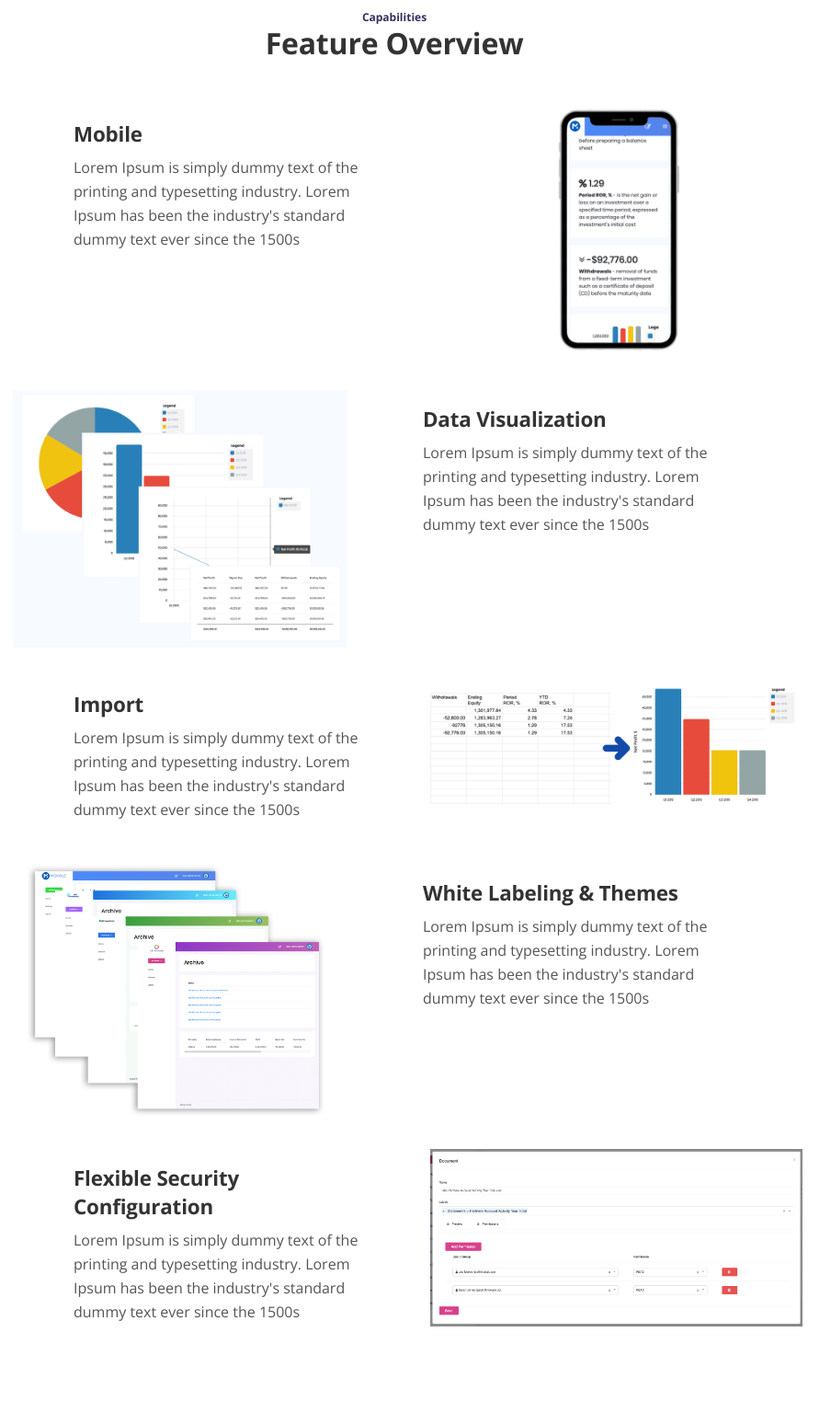
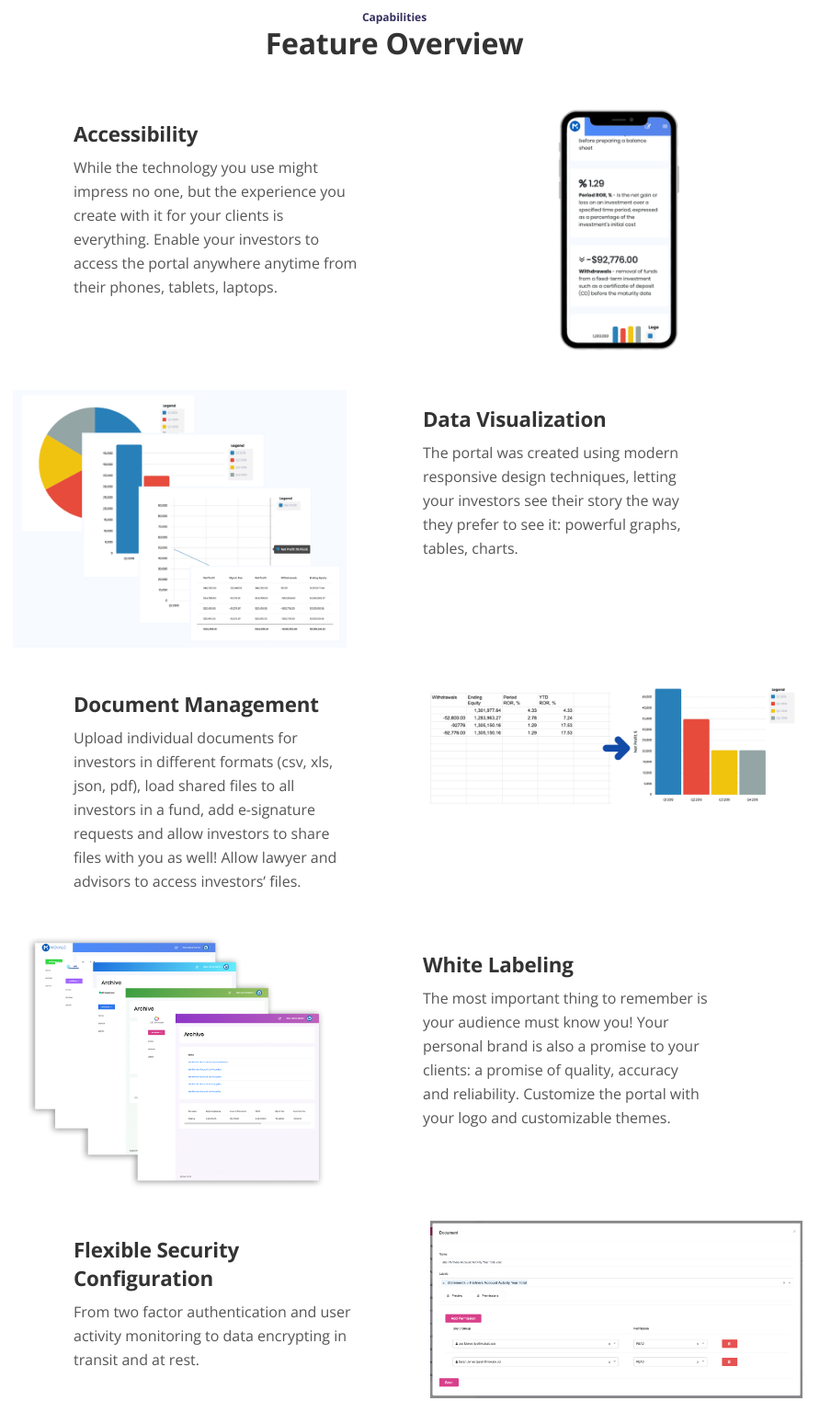
Before and after one commit to katefdsv/mokalo-site, a plain HTML site: page index.html in a window 1280 px wide. Shown: the part 2460-3983 px from the top of the page at 92% size, without its empty margins (211-1115 px from the left). Drawn offline with nearby package versions, Linux system fonts and the light colour scheme; a script that the page names is missing.

Commit message:
Update index.html

```diff
--- a/index.html
+++ b/index.html
@@ -46,7 +46,6 @@
     </div>
     <!-- end of preloader -->
 
-
     <!-- Navigation -->
     <nav class="navbar navbar-expand-lg navbar-dark navbar-custom fixed-top">
         <div class="container">
@@ -57,7 +56,7 @@
             <!-- Image Logo -->
             <a class="navbar-brand logo-image" href="index.html"><img src="images/logo.png" /></a>
 
-            <!-- Mobile Menu Toggle Button -->
+            <!-- Menu Toggle Button -->
             <button class="navbar-toggler" type="button" data-toggle="collapse" data-target="#navbarsExampleDefault"
                 aria-controls="navbarsExampleDefault" aria-expanded="false" aria-label="Toggle navigation">
                 <span class="navbar-toggler-awesome fas fa-bars"></span>
@@ -449,9 +448,8 @@
                 <div class="col-lg-2"></div>
                 <div class="col-lg-4">
                     <div class="text-container">
-                        <h3>Mobile</h3>
-                        <p>Lorem Ipsum is simply dummy text of the printing and typesetting industry. Lorem Ipsum has
-                            been the industry's standard dummy text ever since the 1500s</p>
+                        <h3>Accessibility</h3>
+                        <p>While the technology you use might impress no one, but the experience you create with it for your clients is everything. Enable your investors to access the portal anywhere anytime from their phones, tablets, laptops.</p>
                     </div> <!-- end of text-container -->
                 </div> <!-- end of col -->
                 <div class="col-lg-5">
@@ -471,9 +469,7 @@
                 <div class="col-lg-4">
                     <div class="text-container">
                         <h3>Data Visualization</h3>
-                        <p>Lorem Ipsum is simply dummy text of the printing and typesetting industry. Lorem Ipsum has
-                            been the
-                            industry's standard dummy text ever since the 1500s</p>
+                        <p>The portal was created using modern responsive design techniques, letting your investors see their story the way they prefer to see it: powerful graphs, tables, charts. </p>
                     </div>
                 </div>
             </div>
@@ -482,9 +478,8 @@
                 <div class="col-lg-2"></div>
                 <div class="col-lg-4">
                     <div class="text-container">
-                        <h3>Import</h3>
-                        <p>Lorem Ipsum is simply dummy text of the printing and typesetting industry. Lorem Ipsum has
-                            been the industry's standard dummy text ever since the 1500s</p>
+                        <h3>Document Management</h3>
+                        <p>Upload individual documents for investors in different formats (csv, xls, json, pdf), load shared files to all investors in a fund, add e-signature requests and allow investors to share files with you as well! Allow lawyer and advisors to access investors’ files.</p>
                     </div>
                 </div>
                 <div class="col-lg-5">
@@ -503,10 +498,8 @@
                 </div>
                 <div class="col-lg-4">
                     <div class="text-container">
-                        <h3>White Labeling & Themes</h3>
-                        <p>Lorem Ipsum is simply dummy text of the printing and typesetting industry. Lorem Ipsum has
-                            been the
-                            industry's standard dummy text ever since the 1500s</p>
+                        <h3>White Labeling</h3>
+                        <p>The most important thing to remember is your audience must know you! Your personal brand is also a promise to your clients:  a promise of quality, accuracy and reliability. Customize the portal with your logo and customizable themes. </p>
                     </div>
                 </div>
             </div>
@@ -516,8 +509,7 @@
                     <div class="col-lg-4">
                         <div class="text-container">
                             <h3>Flexible Security Configuration</h3>
-                            <p>Lorem Ipsum is simply dummy text of the printing and typesetting industry. Lorem Ipsum has
-                                been the industry's standard dummy text ever since the 1500s</p>
+                            <p>From two factor authentication and user activity monitoring to data encrypting in transit and at rest.</p>
                         </div>
                     </div>
                     <div class="col-lg-5">
```
